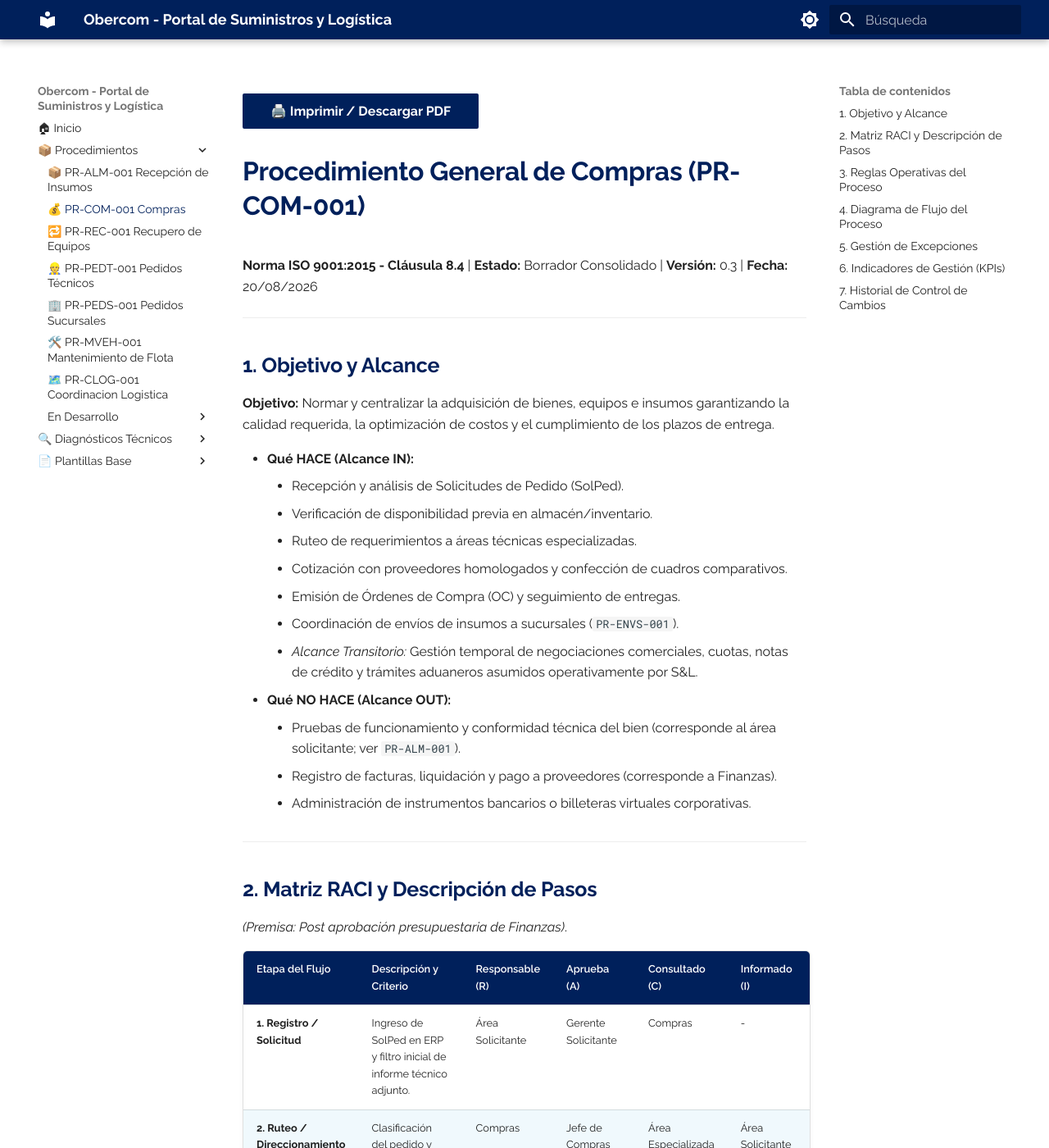
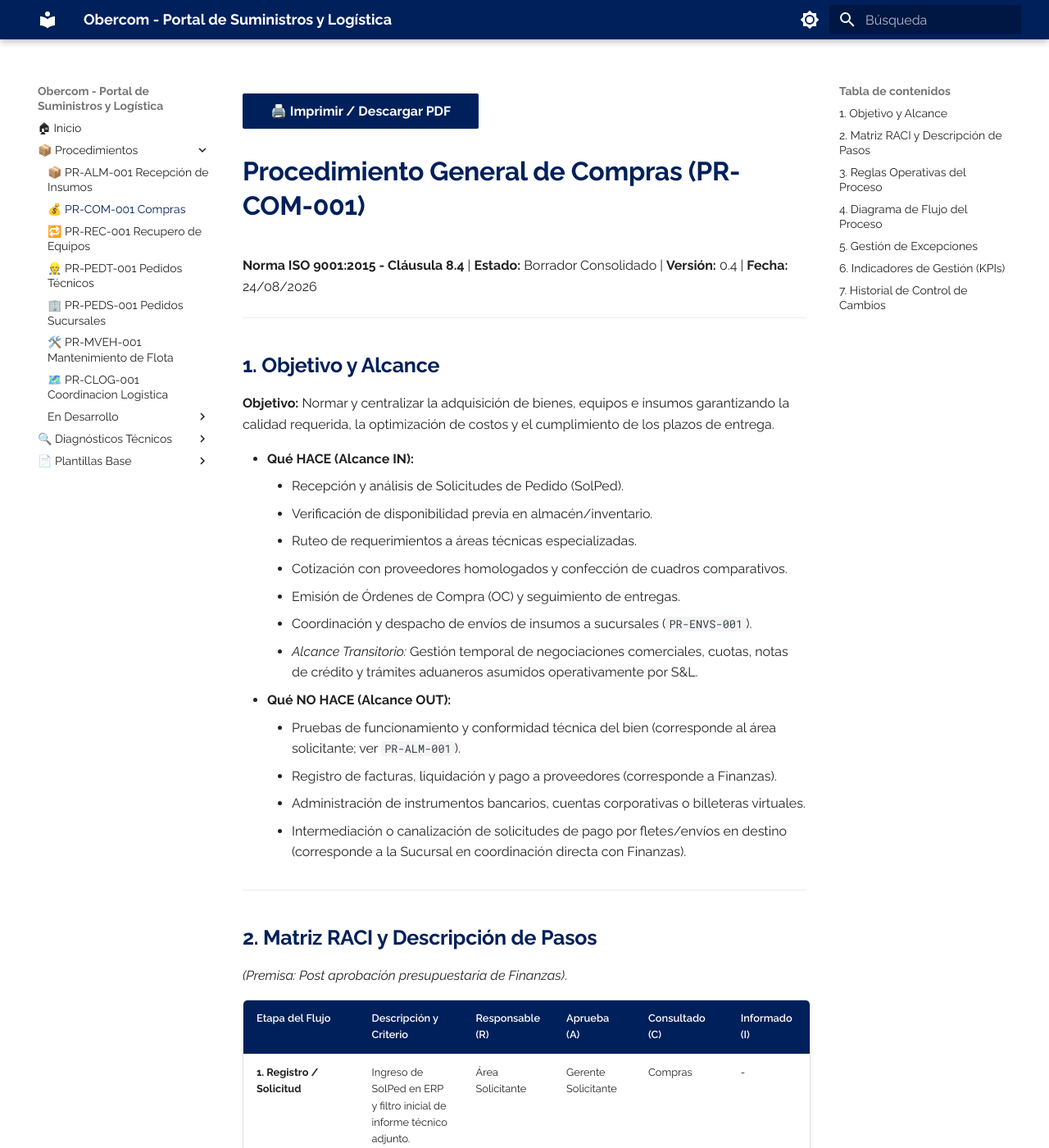
Before and after one commit to elingenierok/procedimientos-isp, an MkDocs documentation site: the page built from docs/suministros-logistica/PR-COM-001.md, in a window 1280 px wide and 1400 px high. Shown: the whole window at 82% size. Built offline with MkDocs 1.6.1 and Material for MkDocs 9.7.7, drawn with Linux system fonts in a browser that asks for light colours; some of the changed text lies outside the part shown.

Commit message:
Revise PR-COM-001 with version update and clarifications
Updated version number and clarified responsibilities regarding payment for freight on delivery. Added details on the direct communication between branches and finance for payment processing.

```diff
--- a/docs/suministros-logistica/PR-COM-001.md
+++ b/docs/suministros-logistica/PR-COM-001.md
@@ -4,7 +4,7 @@
 
 # Procedimiento General de Compras (PR-COM-001)
 
-**Norma ISO 9001:2015 - Cláusula 8.4** | **Estado:** Borrador Consolidado | **Versión:** 0.3 | **Fecha:** 20/08/2026
+**Norma ISO 9001:2015 - Cláusula 8.4** | **Estado:** Borrador Consolidado | **Versión:** 0.4 | **Fecha:** 24/08/2026
 
 ---
 
@@ -18,12 +18,13 @@
     * Ruteo de requerimientos a áreas técnicas especializadas.
     * Cotización con proveedores homologados y confección de cuadros comparativos.
     * Emisión de Órdenes de Compra (OC) y seguimiento de entregas.
-    * Coordinación de envíos de insumos a sucursales (`PR-ENVS-001`).
+    * Coordinación y despacho de envíos de insumos a sucursales (`PR-ENVS-001`).
     * *Alcance Transitorio:* Gestión temporal de negociaciones comerciales, cuotas, notas de crédito y trámites aduaneros asumidos operativamente por S&L.
 * **Qué NO HACE (Alcance OUT):**
     * Pruebas de funcionamiento y conformidad técnica del bien (corresponde al área solicitante; ver `PR-ALM-001`).
     * Registro de facturas, liquidación y pago a proveedores (corresponde a Finanzas).
-    * Administración de instrumentos bancarios o billeteras virtuales corporativas.
+    * Administración de instrumentos bancarios, cuentas corporativas o billeteras virtuales.
+    * Intermediación o canalización de solicitudes de pago por fletes/envíos en destino (corresponde a la Sucursal en coordinación directa con Finanzas).
 
 ---
 
@@ -46,6 +47,7 @@
 * **Centralización Obligatoria:** Toda adquisición debe gestionarse mediante SolPed formal en el ERP corporativo. Se prohíben las compras directas no autorizadas.
 * **Prioridad de Inventario:** Si el bien solicitado está disponible en almacén, se anula la compra externa y se gestiona entrega directa.
 * **Subprocesos Vinculados:** El despacho a sucursales se ejecuta bajo el procedimiento `PR-ENVS-001`. Todo rechazo en la prueba de funcionamiento deriva inmediatamente al procedimiento `PR-GREC-001`.
+* **Despacho y Pago de Fletes en Destino:** En envíos que requieran pago contra entrega en sucursales, la responsabilidad de S&L finaliza al notificar el número de guía y transporte. La gestión del comprobante y la solicitud del desembolso económico se realiza **exclusivamente entre la Sucursal y Finanzas**, sin intermediación de Compras.
 
 ---
 
@@ -61,6 +63,7 @@
 * **Existencia en Almacén (Etapa 3):** Se frena la cotización externa y se emite vale de salida de inventario al Solicitante.
 * **Desviación Presupuestaria / Proveedor Único (Etapa 3):** Se exige ficha de justificación o aval de sobrecosto firmado por la Gerencia Solicitante.
 * **Inconsistencia en Recepción Física (Etapa 5):** Compras firma remito en disconformidad e inicia reclamo a la transportista/proveedor dentro de las 24 hs.
+* **Pago de Flete contra Entrega en Sucursal (Etapa 5 - `PR-ENVS-001`):** Al arribar una encomienda con cobro en destino, la Sucursal envía foto del comprobante/factura **directamente al canal oficial de Finanzas**. Compras/S&L no actúa como gestor ni intermediario de dicho pago.
 * **Rechazo Técnico en Pruebas (Etapa 5):** El Solicitante emite Ticket de No Conformidad. Se activa el protocolo `PR-GREC-001` (Gestión de Reclamo de Insumo) para reemplazo, Nota de Crédito o reembolso.
 
 ---
@@ -88,3 +91,4 @@
 | 0.1 | 04/08/2026 | Estructuración inicial del borrador de compras | Suministros y Logística |
 | 0.2 | 07/08/2026 | Consolidación de matriz RACI, excepciones y diagrama de flujo matricial | Suministros y Logística |
 | 0.3 | 20/08/2026 | Alineación total con flujograma FLUJO-COM, integración de subprocesos y métricas operativas | Suministros y Logística |
+| 0.4 | 24/08/2026 | Deslinde formal de S&L en la intermediación de pagos de fletes en destino (comunicación directa Sucursal-Finanzas) | Suministros y Logística |
```
